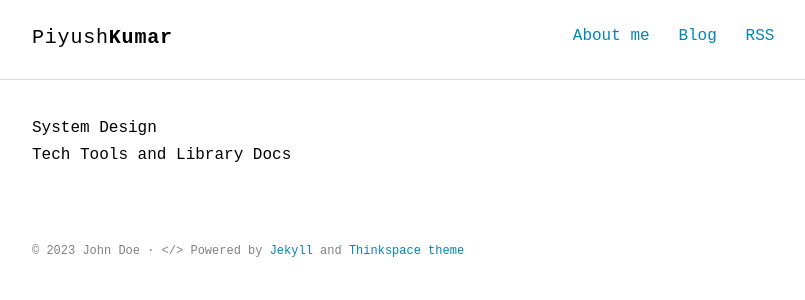
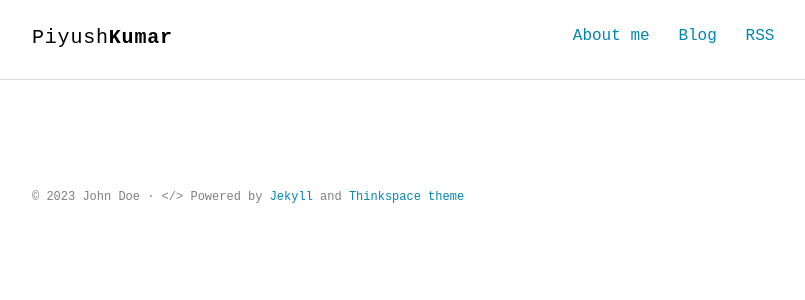
Before and after one commit to Pi-commits/pitech.github.io, a Jekyll site: the page built from blog/index.html, in a window 1280 px wide. Shown: the top 300 px of the page, without its empty margins (232-1037 px from the left). Built offline with Jekyll 4.4.1, drawn with Linux system fonts in a browser that asks for light colours; some web fonts are replaced.

Commit message:
Update v5

```diff
--- a/blog/index.html
+++ b/blog/index.html
@@ -5,15 +5,12 @@ layout: default
 
 <section class="post-list">
   <div class="container">
-    <article class="post-item">
-      <span class="post-meta date-label">{{ post.date | date: "%b %d %Y" }}</span>
-      <div class="article-title"><a class="post-link" href="{{ post.url | prepend: site.baseurl }}">System Design</a>
-      </div>
-    </article>
-    <article class="post-item">
-      <span class="post-meta date-label">{{ post.date | date: "%b %d %Y" }}</span>
-      <div class="article-title"><a class="post-link" href="{{ post.url | prepend: site.baseurl }}">Tech Tools and Library Docs</a>
-      </div>
-    </article>
+    {% for post in site.system_design_posts %}
+      <article class="post-item">
+        <span class="post-meta date-label">{{ post.date | date: "%b %d %Y" }}</span>
+        <div class="article-title"><a class="post-link" href="{{ post.url | prepend: site.baseurl }}">System Design</a>
+        </div>
+      </article>
+    {% endfor %}
   </div>
 </section>
```
Also changed, not shown: _system_design_posts/2023-10-19-uber-system-design.md (added, +8 -0 lines).
